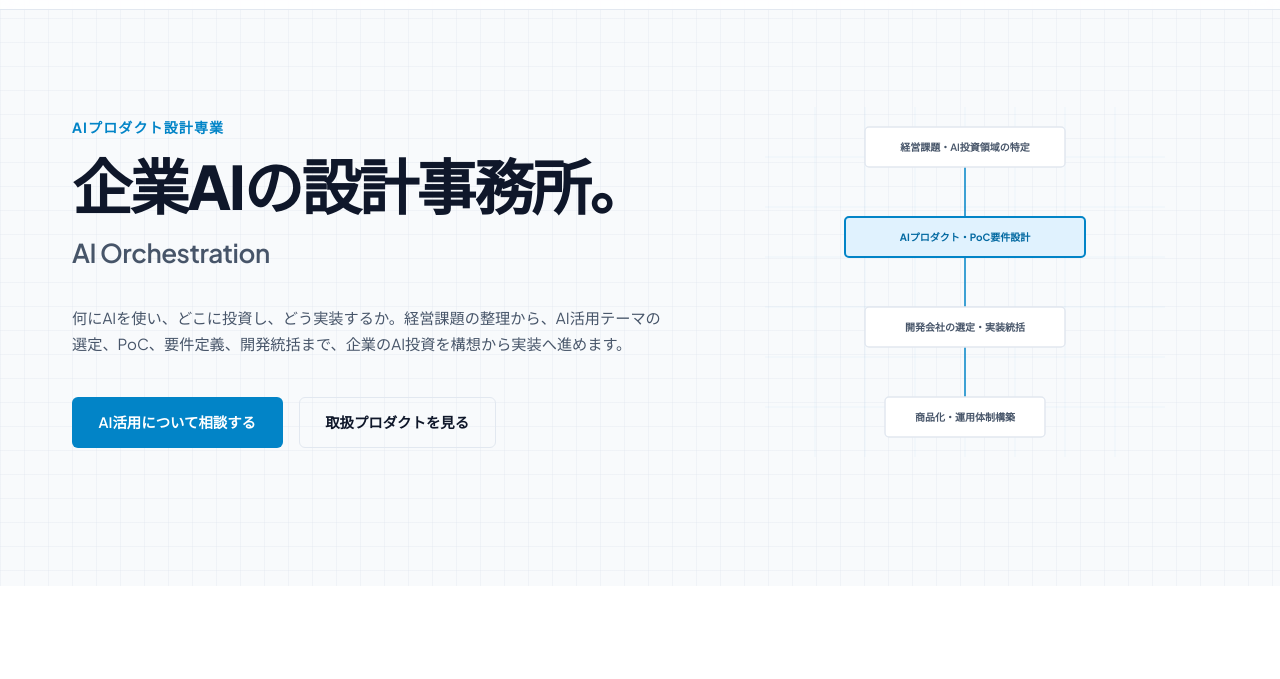
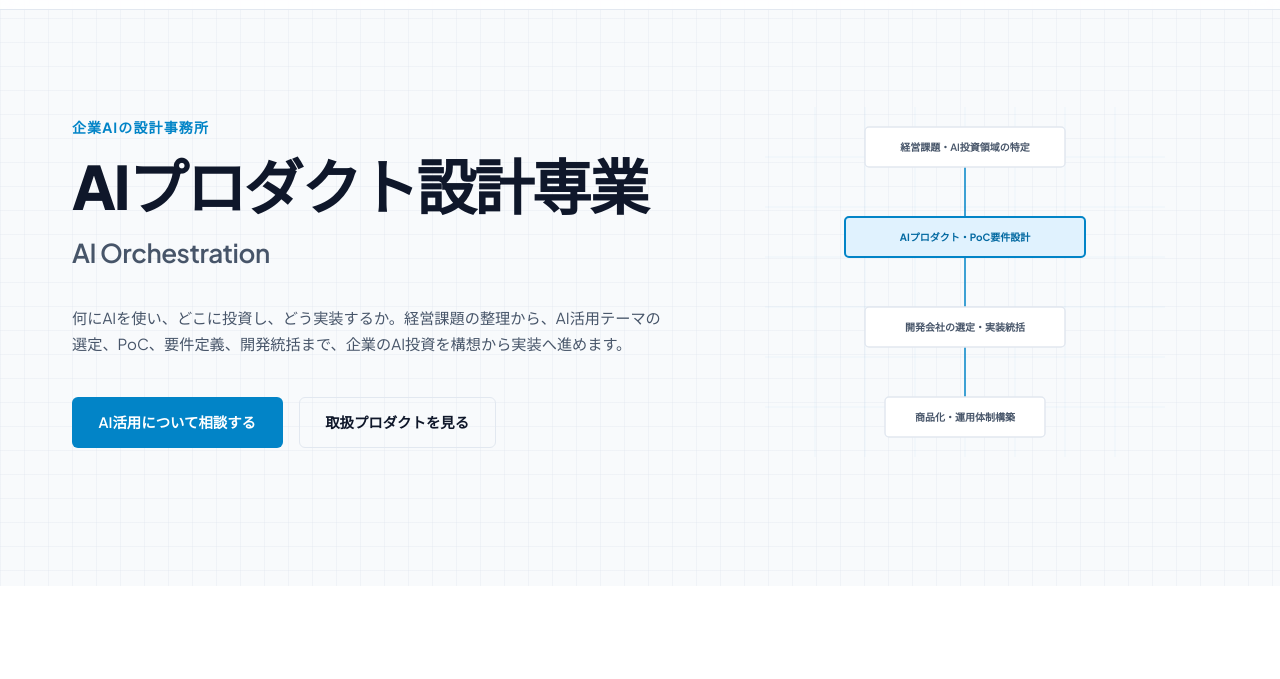
Before and after one commit to mkisama94/ai-orchestrations-lp, a plain HTML site: page public/index.html in a window 1280 px wide. Shown: the part 54-733 px from the top of the page. Drawn offline with Linux system fonts and the light colour scheme.

Commit message:
タイトル変更

```diff
--- a/public/index.html
+++ b/public/index.html
@@ -39,8 +39,8 @@
     <div class="container">
       <div class="hero-grid">
         <div class="hero-content reveal">
-          <div class="hero-sub-title">AIプロダクト設計専業</div>
-          <h1 class="hero-main-title">企業AIの設計事務所。</h1>
+          <div class="hero-sub-title">企業AIの設計事務所</div>
+          <h1 class="hero-main-title">AIプロダクト設計専業</h1>
           <div class="hero-brand-name">AI Orchestration</div>
           <p class="lead">
             何にAIを使い、どこに投資し、どう実装するか。経営課題の整理から、AI活用テーマの選定、PoC、要件定義、開発統括まで、企業のAI投資を構想から実装へ進めます。
```
